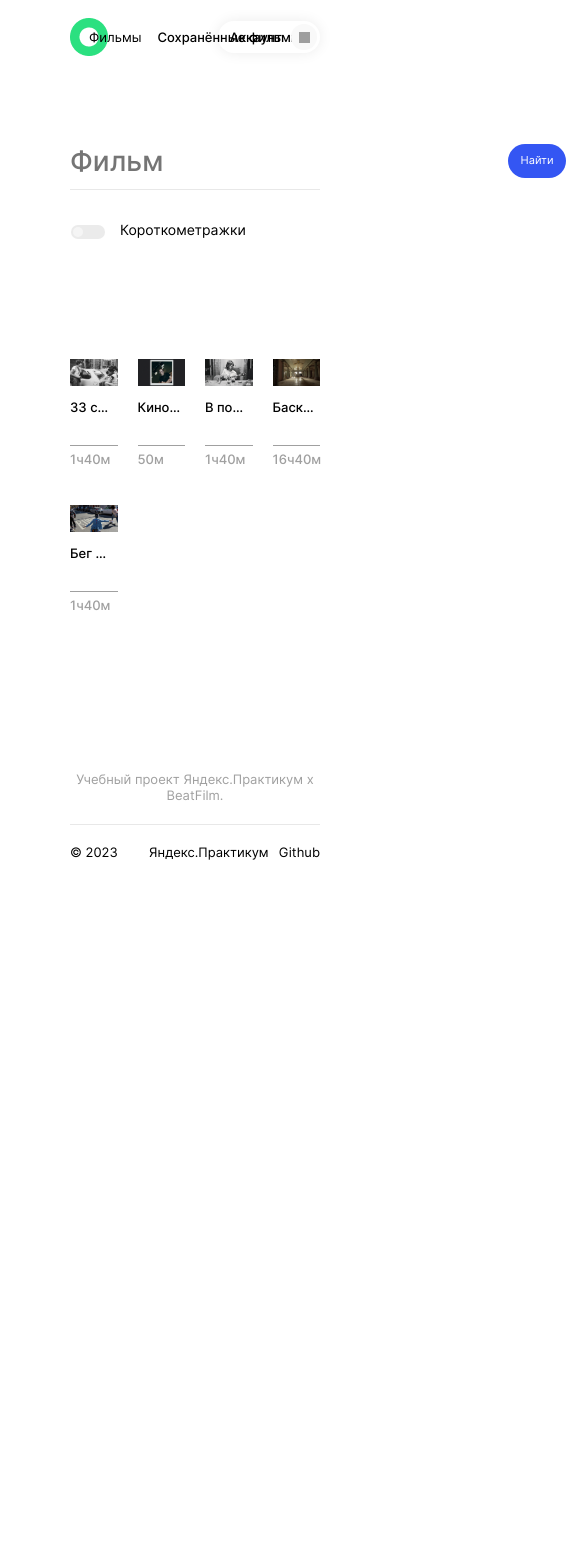
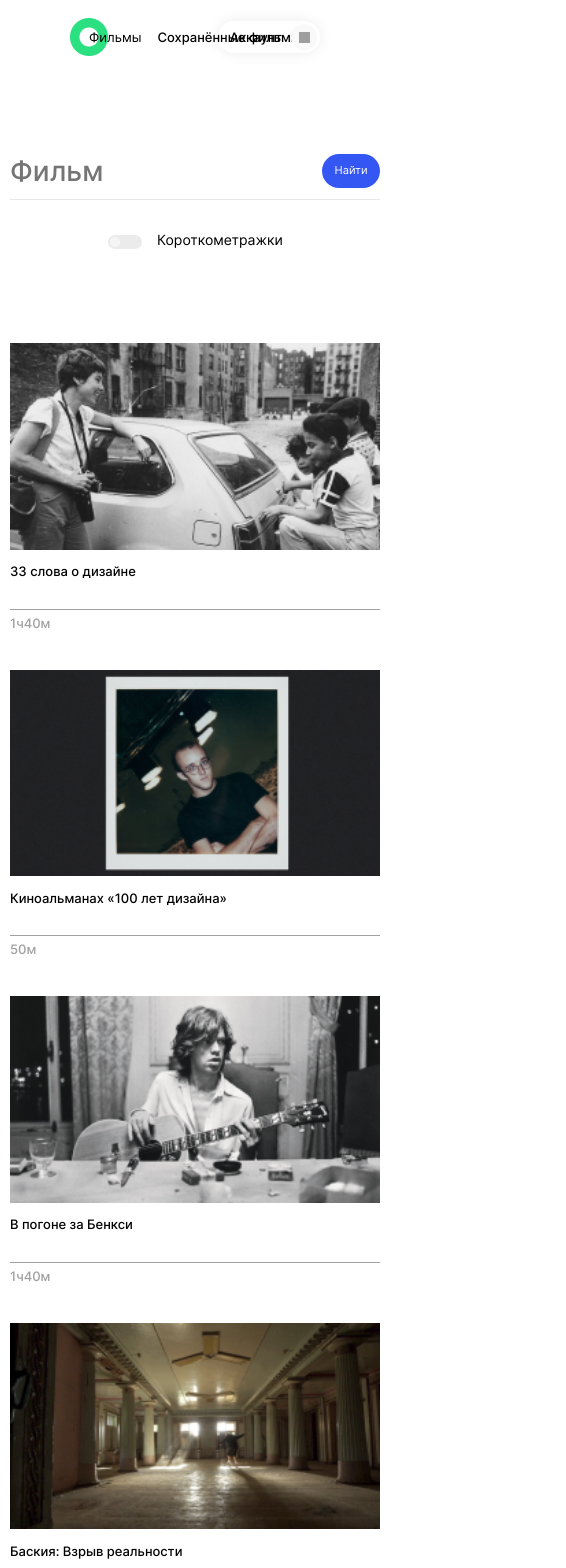
Before and after one commit to rusanov-andrey/movies-explorer-frontend, a React (Create React App) app: page /saved-movies in a window 390 px wide. Shown: the top 1568 px of the page, 566 px wide, since content can reach past the window. Before the commit the page ends 880 px from the top, so only its background shows below. Built offline with nearby package versions, Linux system fonts and the light colour scheme; grey boxes are pictures that could not be loaded.

Commit message:
Вёрстка под низкие разрешения

```diff
--- a/src/components/Footer/Footer.css
+++ b/src/components/Footer/Footer.css
@@ -65,3 +65,44 @@
 .footer__link:hover {
   opacity: 0.7;
 }
+
+
+@media screen and (max-width: 1000px) {
+  .footer {
+    padding: 79px 50px 20px;
+  }
+}
+
+
+@media screen and (max-width: 800px) {
+  .footer {
+    padding: 79px 30px 20px;
+  }
+}
+
+
+@media screen and (max-width: 500px) {
+  .footer {
+    padding: 79px 10px 20px;
+  }
+
+  .footer__info-container {
+    flex-direction: column-reverse;
+    align-items: center;
+  }
+
+  .footer__link-container {
+    display: grid;
+    position: relative;
+    grid-template-columns: auto;
+    grid-auto-rows: auto;
+    justify-items: center;
+    row-gap: 12px;
+  }
+
+  .footer__date {
+    margin-top: 30px;
+
+    color: rgba(160, 160, 160, 1);
+  }
+}
--- a/src/components/MoviesCardList/MoviesCardList.css
+++ b/src/components/MoviesCardList/MoviesCardList.css
@@ -1,6 +1,6 @@
 .cardlist {
   margin: 0;
-  padding: 70px 70px 80px;
+  padding: 70px 70px 10px;
 
   box-sizing: border-box;
   width: 100%;
@@ -47,3 +47,35 @@
 .cardlist__more:hover {
   opacity: 0.8;
 }
+
+
+@media screen and (max-width: 1000px) {
+  .cardlist {
+    padding: 70px 50px 10px;
+  }
+
+  .cardlist__container {
+    grid-template-columns: repeat(3, calc((100% - 2*var(--gap_x))/3));
+  }
+}
+
+
+@media screen and (max-width: 800px) {
+  .cardlist {
+    padding: 70px 30px 10px;
+  }
+
+  .cardlist__container {
+    grid-template-columns: repeat(2, calc((100% - 1*var(--gap_x))/2));
+  }
+}
+
+
+@media screen and (max-width: 500px) {
+  .cardlist {
+    padding: 40px 10px 10px;
+  }
+  .cardlist__container {
+    grid-template-columns: calc(100%);
+  }
+}
--- a/src/components/SearchForm/SearchForm.css
+++ b/src/components/SearchForm/SearchForm.css
@@ -2,6 +2,9 @@
   margin: 0;
   padding: 70px 70px 47px;
 
+  display: flex;
+  position: relative;
+  flex-direction: column;
 }
 
 .search-form__input-container {
@@ -25,6 +28,8 @@
   font: 500 28px Inter;
 
   flex: 1;
+  max-width: 100%;
+  width: 100%;
 }
 
 .search-form__button {
@@ -46,3 +51,38 @@
 .search-form__button:hover {
   opacity: 0.8;
 }
+
+.search-form__filter-container {
+  margin: 0;
+  padding: 0;
+
+}
+
+
+@media screen and (max-width: 1000px) {
+  .search-form {
+    padding: 80px 50px 60px;
+  }
+}
+
+
+@media screen and (max-width: 800px) {
+  .search-form {
+    padding: 80px 30px 60px;
+  }
+
+  .search-form__filter-container {
+    align-self: end;
+  }
+}
+
+
+@media screen and (max-width: 500px) {
+  .search-form {
+    padding: 80px 10px 51px;
+  }
+
+  .search-form__filter-container {
+    align-self: center;
+  }
+}
--- a/src/components/SearchForm/SearchForm.js
+++ b/src/components/SearchForm/SearchForm.js
@@ -12,7 +12,9 @@ export  default function SearchForm() {
         <input className='search-form__input' type='text' placeholder='Фильм'/>
         <button className='search-form__button'>Найти</button>
       </div>
-      <FilterCheckbox value={shortTime} setValue={setShortTime} label='Короткометражки'/>
+      <div className='search-form__filter-container'>
+        <FilterCheckbox value={shortTime} setValue={setShortTime} label='Короткометражки'/>
+      </div>
     </form>
   );
 }
```
